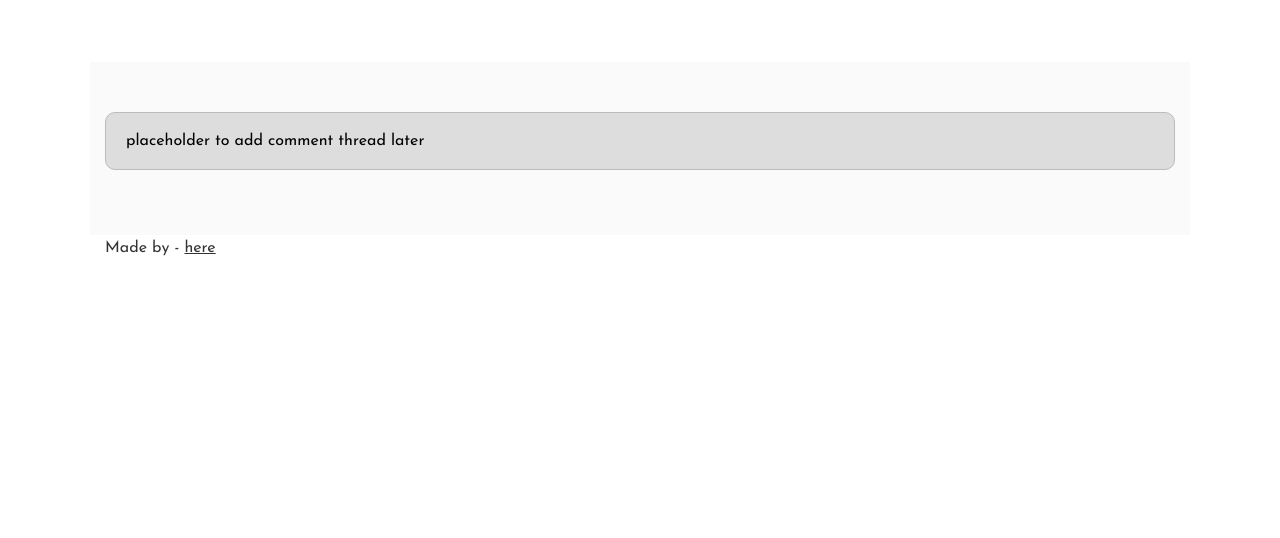
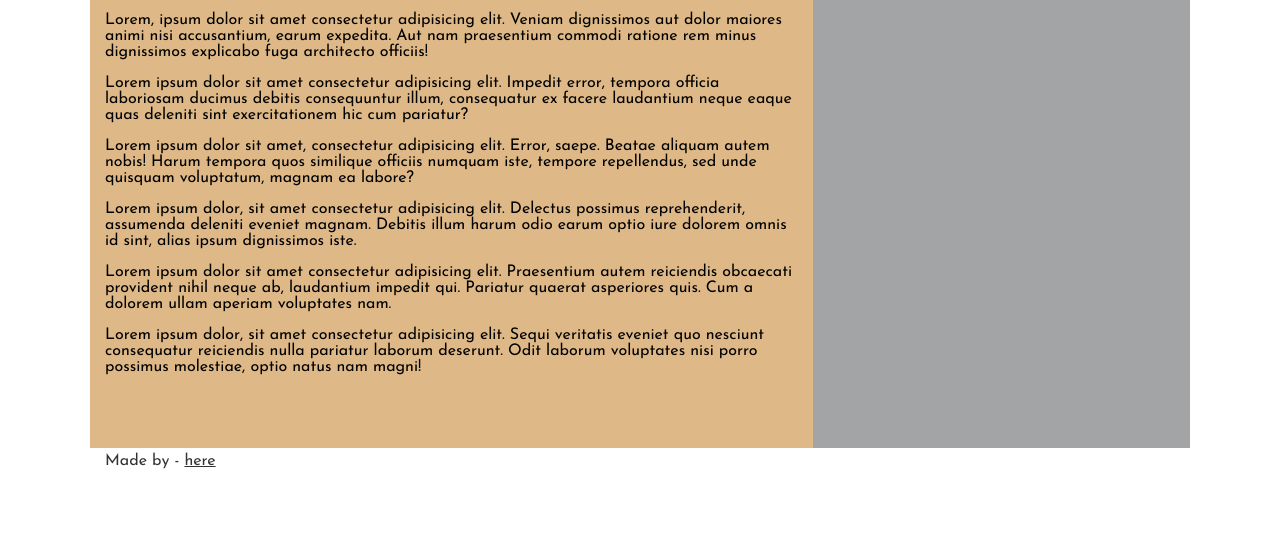
Before and after one commit to Hug0-Boss/My_First_Portfolio, a plain HTML site: page css_basic/index.html in a window 1280 px wide. Shown: the part 262-800 px from the top of the page. Drawn offline with Linux system fonts and the light colour scheme.

Commit message:
Change of directory

```diff
--- a/css_basic/index.html
+++ b/css_basic/index.html
@@ -4,12 +4,13 @@
     <title>Home</title>
     <meta charset="UTF-8">
     <meta name="viewport" content="width=device-width, initial-scale=1.0">
-    <link rel="stylesheet" href="style.css">
+    <link rel="stylesheet" href="styles.css">
     <link rel="stylesheet" href="base.css">
 </head>
 <body>
-    <header>
+    <header class="works_on_smartphone">
         <ul>
+            <li class="logo"><a href="index.html">&#570;</a></li>
             <li><a href="index.html">Home</a></li>
             <li><a href="tweets.html">Tweets</a></li>
             <li><a href="index.html" target="_blank">About</a></li>
@@ -22,8 +23,14 @@
             <h1>Welcome to My Website</h1>
             <a href="tweets.html">Twitter thingy!!</a>
             <p>This is an example of the content in the article section.</p>
+            <p>Lorem, ipsum dolor sit amet consectetur adipisicing elit. Veniam dignissimos aut dolor maiores animi nisi accusantium, earum expedita. Aut nam praesentium commodi ratione rem minus dignissimos explicabo fuga architecto officiis!</p>
+            <p>Lorem ipsum dolor sit amet consectetur adipisicing elit. Impedit error, tempora officia laboriosam ducimus debitis consequuntur illum, consequatur ex facere laudantium neque eaque quas deleniti sint exercitationem hic cum pariatur?</p>
+            <p>Lorem ipsum dolor sit amet, consectetur adipisicing elit. Error, saepe. Beatae aliquam autem nobis! Harum tempora quos similique officiis numquam iste, tempore repellendus, sed unde quisquam voluptatum, magnam ea labore?</p>
+            <p>Lorem ipsum dolor, sit amet consectetur adipisicing elit. Delectus possimus reprehenderit, assumenda deleniti eveniet magnam. Debitis illum harum odio earum optio iure dolorem omnis id sint, alias ipsum dignissimos iste.</p>
+            <p>Lorem ipsum dolor sit amet consectetur adipisicing elit. Praesentium autem reiciendis obcaecati provident nihil neque ab, laudantium impedit qui. Pariatur quaerat asperiores quis. Cum a dolorem ullam aperiam voluptates nam.</p>
+            <p>Lorem ipsum dolor, sit amet consectetur adipisicing elit. Sequi veritatis eveniet quo nesciunt consequatur reiciendis nulla pariatur laborum deserunt. Odit laborum voluptates nisi porro possimus molestiae, optio natus nam magni!</p>
         </article>
-        <aside>
+        <aside class="side">
             <p>placeholder to add comment thread later</p>
         </aside>
     </main>
--- /dev/null
+++ b/css_basic/styles.css
@@ -0,0 +1,23 @@
+body {
+    display: flex;
+    flex-direction: column;
+}
+
+
+main {
+    background-color: burlywood;
+    display: flex;
+    flex-direction: row;
+    flex: auto;
+}
+article {
+    flex: 2;
+    overflow-y: auto;
+}
+aside {
+    flex: 1;
+    overflow-y: auto;
+}
+.side {
+    background-color: rgb(162, 164, 165)
+}
```
Also changed, not shown: css_basic/tweets.html (+2 -2 lines), html_basic/index.html (+1 -0 lines), html_basic/tweets.html (+1 -1 lines), css_basic/style.css (deleted), 1 other file.
